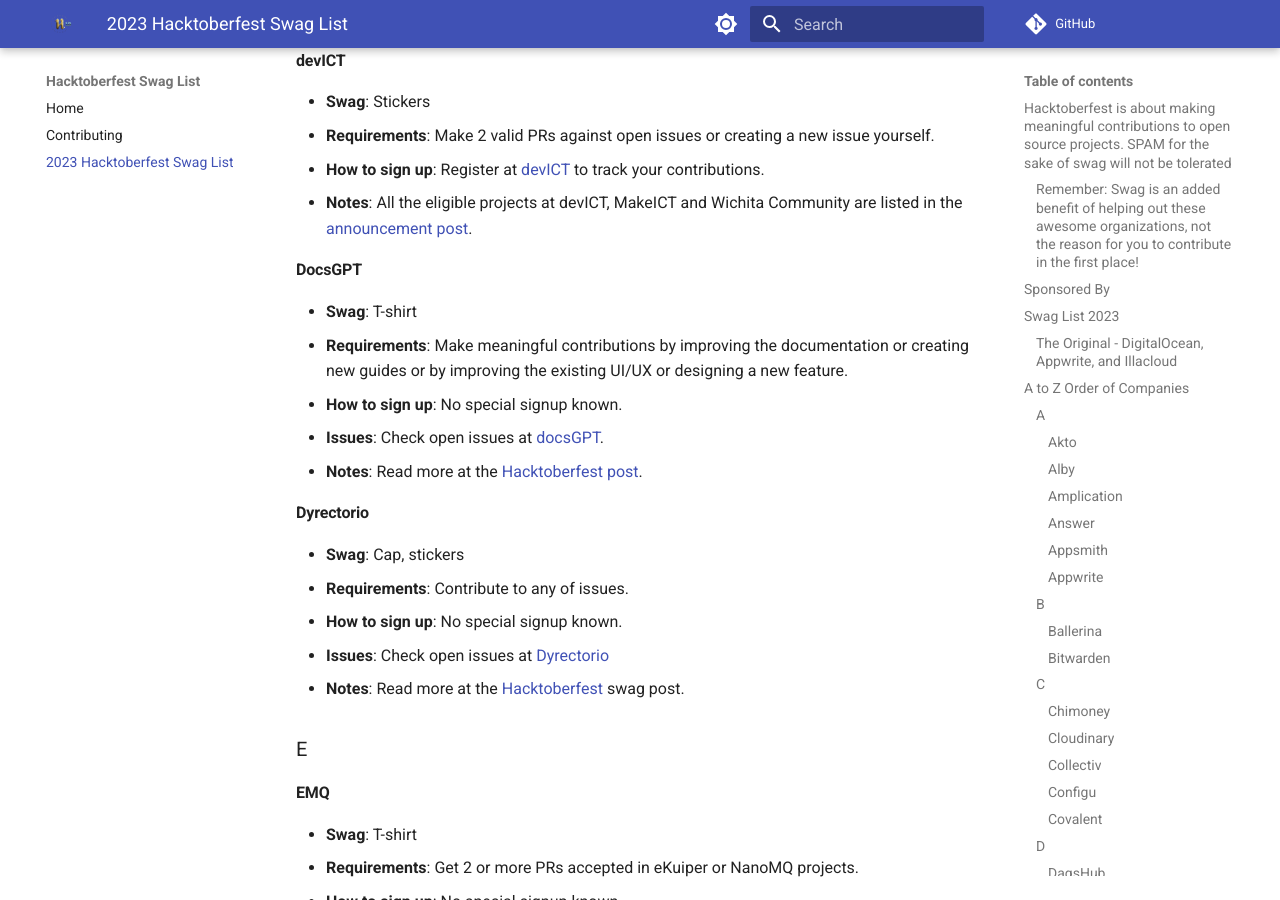
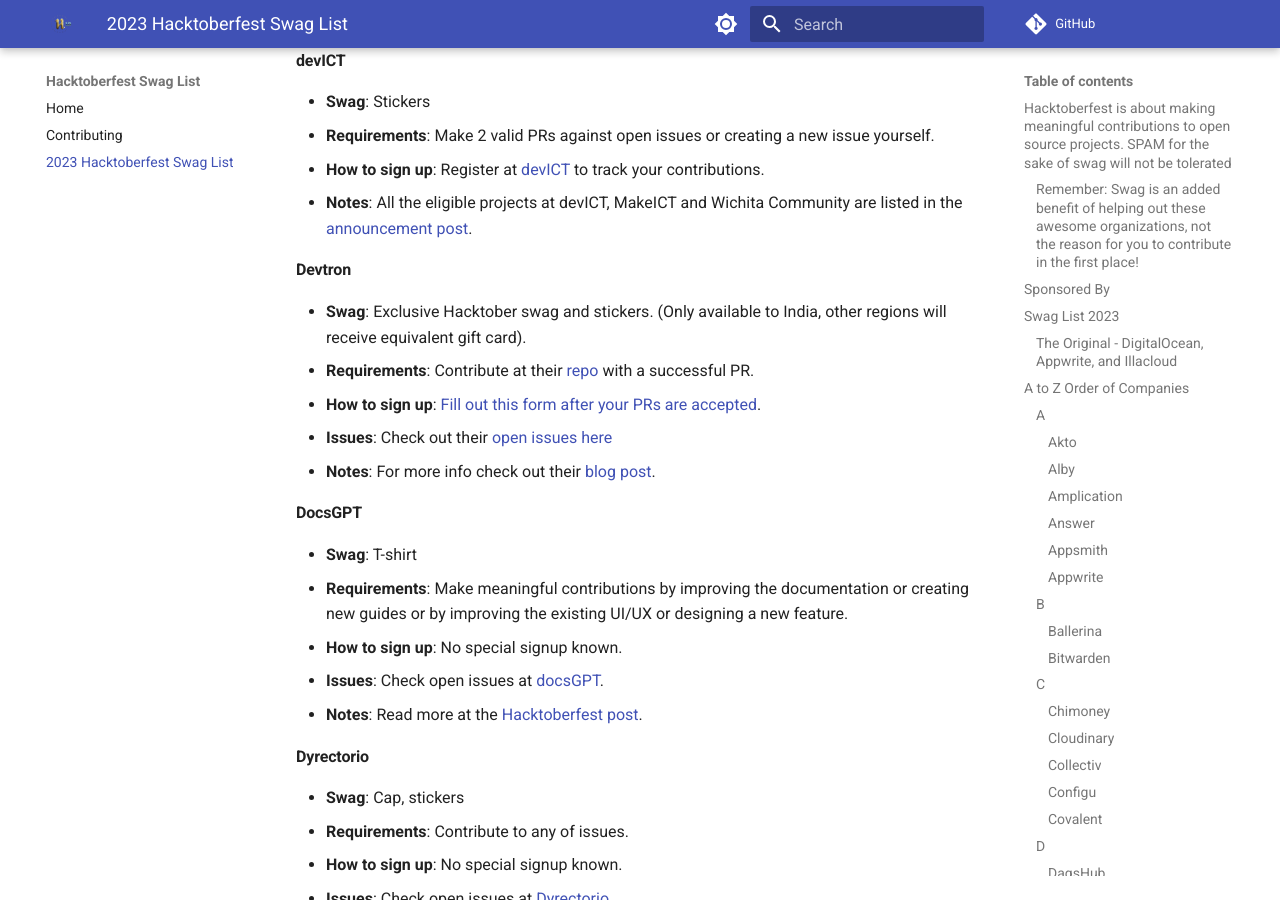
Before and after one commit to crweiner/hacktoberfest-swag-list, an MkDocs documentation site: the page built from docs/list.md, in a window 1280 px wide and 900 px high, scrolled down 5655 px. Built offline with MkDocs 1.6.1 and Material for MkDocs 9.7.7, drawn with Linux system fonts in a browser that asks for light colours; plug-ins that fetch from the network failed and are left out; comment, search, counter and statistics services are not loaded.

Commit message:
Added Devtron to the list (#768)
* Added flutter_deck Hacktoberfest to the Swag List

* Small flutter_deck adjustment

* Added Hasura to the list

* SEF added to the list

* Updated

* Added NativeScript to the list

* Updated

* Final Update

* Added Devtron to the list

* updated Devtron

* Update Devtron

---------

Co-authored-by: Chandler Weiner <chandler@chandlerweiner.com>
Co-authored-by: sparklinstar <souradip1000@gmail.com>

```diff
--- a/docs/list.md
+++ b/docs/list.md
@@ -183,6 +183,14 @@
 - **Requirements**: Make 2 valid PRs against open issues or creating a new issue yourself.
 - **How to sign up**: Register at [devICT](https://hacktoberfest.devict.org/auth/github) to track your contributions.
 - **Notes**: All the eligible projects at devICT, MakeICT and Wichita Community are listed in the [announcement post](https://hacktoberfest.devict.org).
+
+#### **Devtron**
+
+- **Swag**: Exclusive Hacktober swag and stickers. (Only available to India, other regions will receive equivalent gift card).
+- **Requirements**: Contribute at their [repo](https://github.com/devtron-labs/devtron) with a successful PR.
+- **How to sign up**: [Fill out this form after your PRs are accepted](https://docs.google.com/forms/d/e/1FAIpQLSeNRM4CmYZRc29XVv48LUYGRYZJhfapXrZi2u4cx2toNE2UjQ/viewform?ref=devtron.ai).
+- **Issues**: Check out their [open issues here](https://github.com/devtron-labs/devtron/issues?q=is%3Aopen+is%3Aissue+label%3A%22good+first+issue%22&ref=devtron.ai)
+- **Notes**: For more info check out their [blog post](https://devtron.ai/blog/dive-into-open-source-joy-with-devtron-in-hacktoberfest-2023/).
 
 #### **DocsGPT**
 
```
